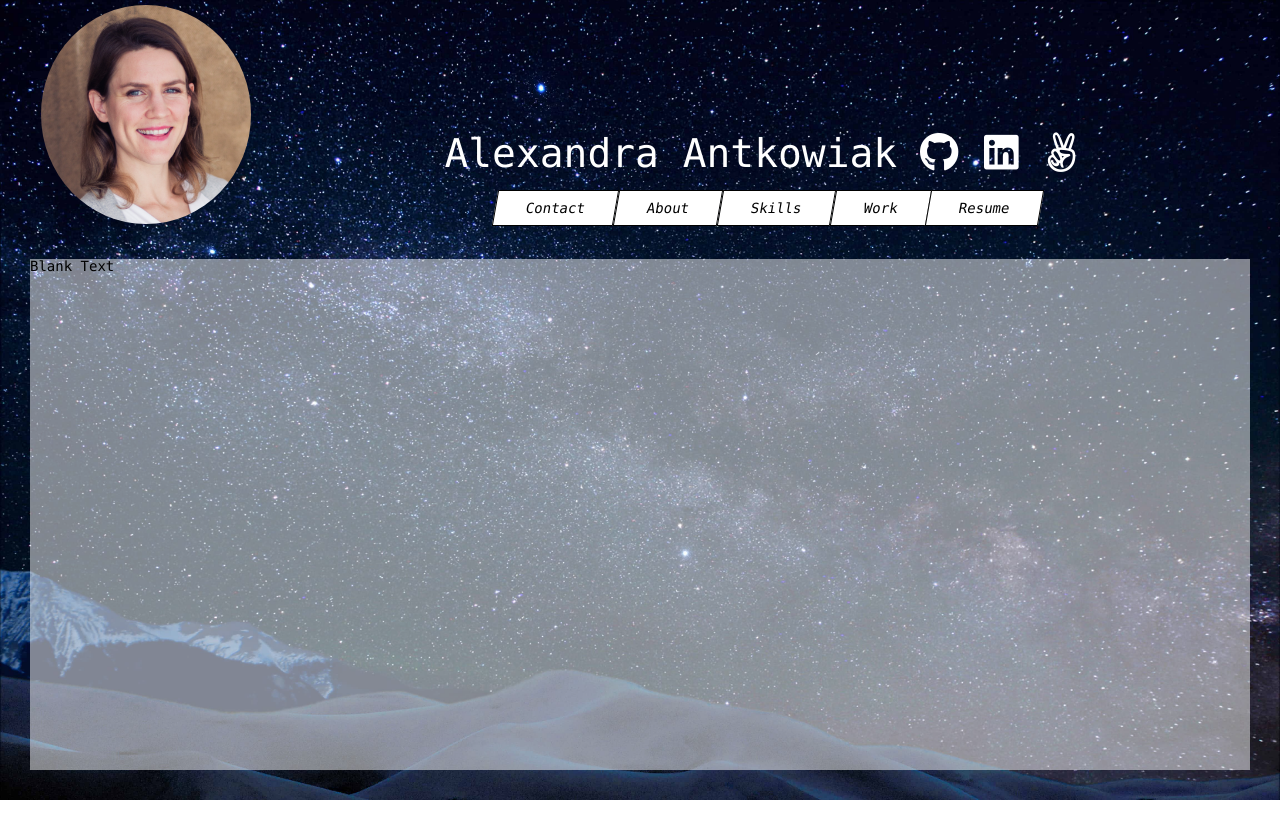
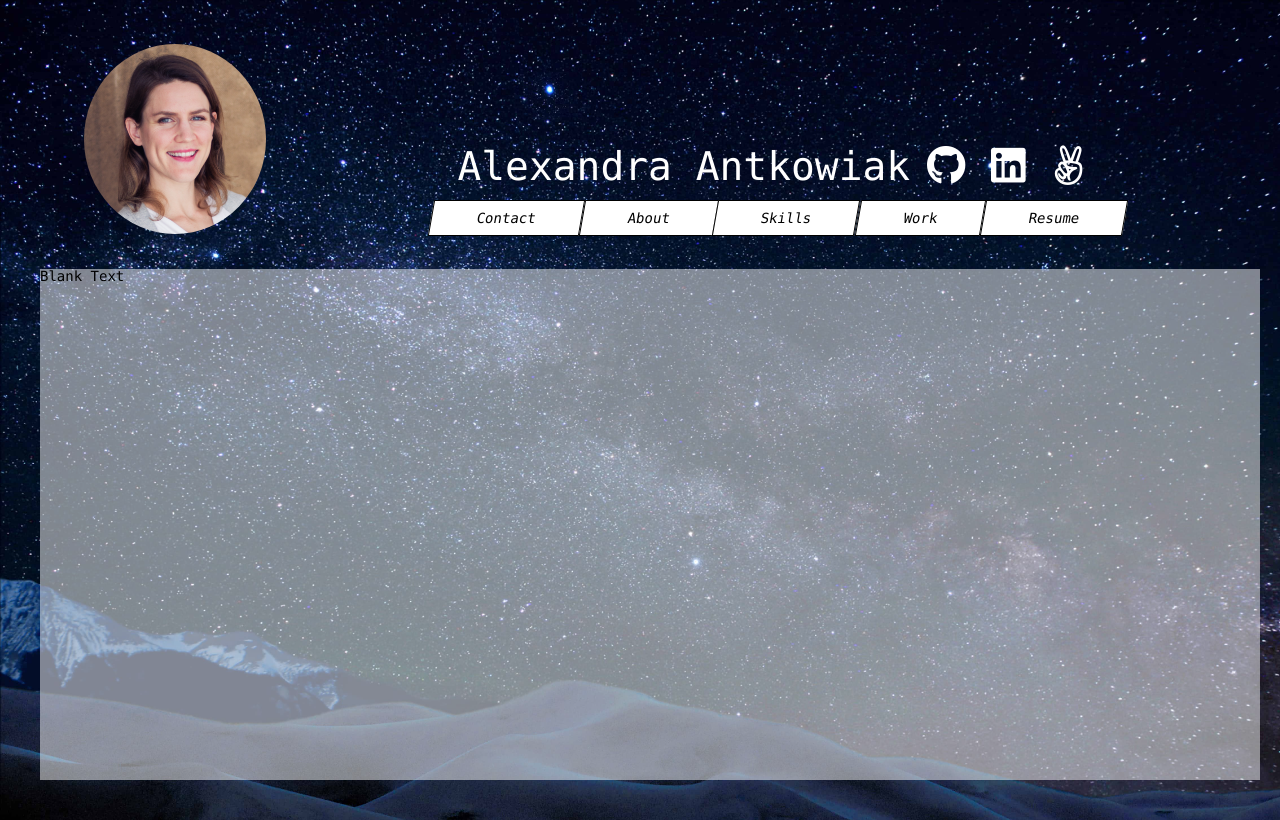
Before and after one commit to alliejant/website, a React (Create React App) app: page / in a window 1280 px wide. Built offline with nearby package versions, Linux system fonts and the light colour scheme.

Commit message:
tweaked css

```diff
--- a/src/style.scss
+++ b/src/style.scss
@@ -46,6 +46,7 @@ table {
 .App {
   height: 100vh;
   width: 100vw;
+  padding: 10px;
   font-family: Monaco, Consolas, Monospace;
   font-size: 14px;
   background-color: rgb(18, 18, 68);
@@ -61,35 +62,34 @@ table {
   justify-items: center;
   align-items: center;
   > .circle {
-      height: calc(100% - 10px);
-      margin: 5px;
-      grid-area: profile-picture;
-      justify-self: end;
+    grid-area: profile-picture;
+    height: 50px;
+    height: calc(30px + 70%);
   }
 }
 
 header {
+  grid-area: name;
   color: white;
-  grid-area: name;
-  font-size: 14px;
   font-size: calc(14px + 2vw);
-  justify-self: center;
   align-self: end;
   text-align: center;
+  margin: 0px 10px;
   > * {
-    padding: 5px;
+    padding: 2px;
   }
   h1, span {
     display: inline-block;
-    z-index: 1;
   }
   i {
+    padding: 5px;
     padding: 1vw;
   }
 }
 
 nav {
   grid-area: nav;
+  align-self: start;
   i {
     color: white;
     font-size: 30px;
@@ -117,25 +117,34 @@ main {
     "profile-picture name name"
     "nav main main"
     "nav main main";
+    > .circle {
+      margin-top: 30px;
+    }
+  }
+  header {
+    margin: 0px 30px;
   }
   nav {
     margin-top: 30px;
+    padding: 0px;
     color: black;
-    justify-self: start;
-    align-self: stretch;
+    justify-self: stretch;
     display: flex;
     flex-direction: column;
     justify-items: start;
-    align-items: stretch;
     i.fas.fa-bars {
       display: none;
     }
     span {
       display: inline-block;
-      padding: 10px 50px;
+      padding: 10px 30px;
       background-color: white;
       border: 1px solid black;
     }
+  }
+  main {
+    margin: 10px;
+    margin-left: 0px;
   }
 }
 
@@ -145,24 +154,21 @@ main {
     "profile-picture name name"
     "profile-picture nav nav"
     "main main main";
+    > .circle {
+      justify-self: end;
+    }
   }
   nav {
     margin-top: 0;
-    color: black;
     justify-self: center;
-    align-self: start;
-    display: flex;
     flex-direction: row;
     align-items: start;
-    i.fas.fa-bars {
-      display: none;
-    }
     span {
-      display: inline-block;
-      padding: 10px 30px;
-      background-color: white;
+      padding: 10px 3.5vw;
       transform: skewX(-10deg);
-      border: 1px solid black;
     }
   }
+  main {
+    margin: 30px;
+  }
 }
```
